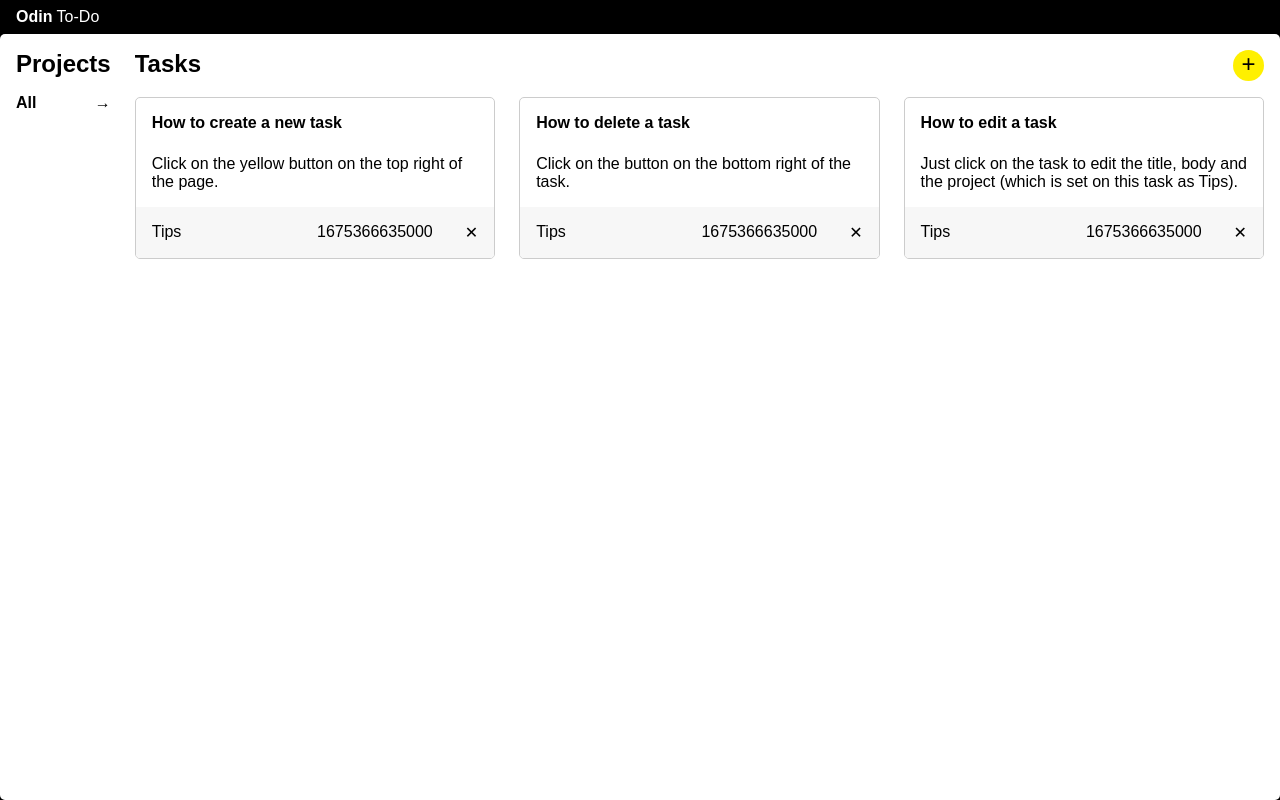
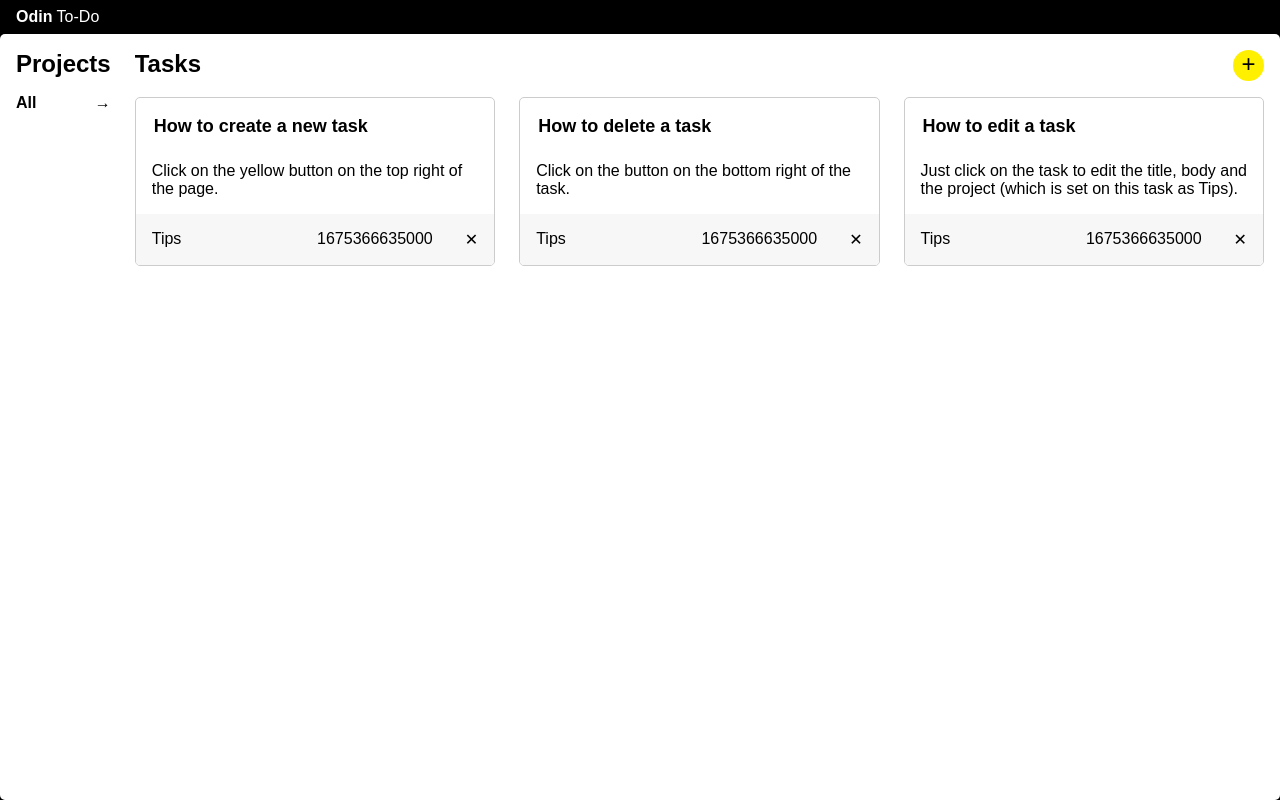
Before and after one commit to BirdCherry/odin-todo, a website built with webpack: page src/index.html in a window 1280 px wide. Built offline with nearby package versions, Linux system fonts and the light colour scheme.

Commit message:
Small fixes

```diff
--- a/src/index.html
+++ b/src/index.html
@@ -15,7 +15,7 @@
             <nav>
                 <ol class="projects-list">
                     <li focused id="all-projects">All</li>
-                    <!-- <li slot="project-item"></li> -->
+                    <!-- <li class="project"></li> -->
                 </ol>
             </nav>
         </section>
@@ -39,6 +39,7 @@
 
                         :nth-child(2):not(:nth-last-child(2)) {
                             font-weight: bold;
+                            font-size: large;
                         }
 
                         :nth-child(3):not(:last-child) {
```
